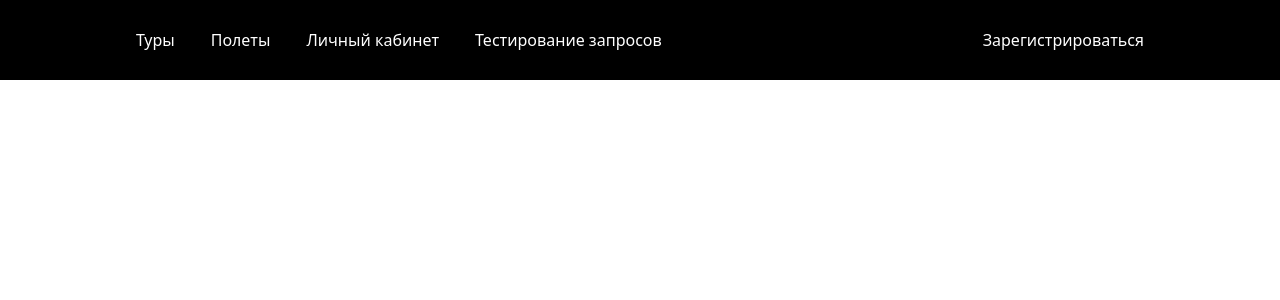
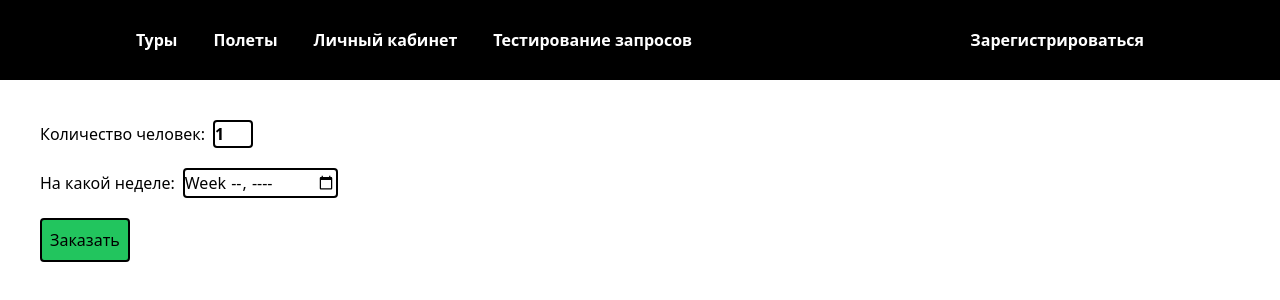
Before and after one commit to R9quiem/react-bd, a React (Create React App) app: page /tour-order/1 in a window 1280 px wide. Shown: the top 300 px of the page. Built offline with nearby package versions, Linux system fonts and the light colour scheme.

Commit message:
правки

```diff
--- a/src/App.js
+++ b/src/App.js
@@ -6,6 +6,7 @@ import Main from "./pages/Main";
 import Header from "./pages/Header";
 import {UserContext, UserProvider} from "./UserContext";
 import Auth from "./pages/Auth";
+import TourOrder from "./pages/TourOrder";
 
 function App() {
     const [isAuthModalOpen,setIsAuthModalOpen] = useState(false);
@@ -18,6 +19,7 @@ function App() {
               <Auth isOpen={isAuthModalOpen} close={closeAuthModal}/>
               <Routes>
                 <Route path='/' Component={Main}/>
+                <Route path='/tour-order/:tour_id' Component={TourOrder}/>
               </Routes>
           </BrowserRouter>
       </UserProvider>
--- /dev/null
+++ b/src/OrderedTourCard.jsx
@@ -0,0 +1,32 @@
+import {useEffect, useState} from "react";
+
+function OrderedTourCard({tour}) {
+  const [flights,setFlights] = useState([]);
+  useEffect(() => {
+    fetch(`http://localhost:8080/ordered-tour-flights/${tour.tour_id}`)
+      .then((res)=>res.json())
+      .then((data)=>setFlights(data));
+  }, []);
+  return (
+    <li className={`flex gap-4 bg-green-300 p-2 rounded`} key={tour.tour_id}>
+      <h1 className="font-bold">Тур №{tour.tour_id}</h1>
+      <div>
+        <h2><i>Маршрут тура:</i></h2>
+        <ol>
+          {flights.map((flight,index)=>
+            <li key={flight.flight_id} className="flex gap-2">
+              <b>{index + 1}.</b>
+              <span>Маршрут: {flight.route_id},</span>
+              <span>Откуда: {flight.departure_city},</span>
+              <span>Куда: {flight.destination_city},</span>
+              <span>Стоимость: {flight.ticket_price}р.</span>
+              <span>Вылет: '{flight.departure_date}'</span>
+            </li>)}
+        </ol>
+
+      </div>
+
+    </li>
+  )
+}
+export default OrderedTourCard;
--- a/src/TourCard.jsx
+++ b/src/TourCard.jsx
@@ -1,4 +1,5 @@
 import {useEffect, useState} from "react";
+import {Link, Navigate} from "react-router-dom";
 
 function TourCard({tour}) {
     const [routes,setRoutes] = useState([]);
@@ -7,8 +8,9 @@ function TourCard({tour}) {
             .then((res)=>res.json())
             .then((data)=>setRoutes(data));
     }, []);
+
     return (
-        <li className=" flex gap-4 bg-green-300 p-2 rounded" key={tour.tour_id}>
+        <li className={`flex gap-4 bg-green-300 p-2 rounded`} key={tour.tour_id}>
             <h1 className="font-bold">Тур №{tour.tour_id}</h1>
             <div>
                 <h2><i>Маршрут тура:</i></h2>
@@ -25,7 +27,7 @@ function TourCard({tour}) {
 
             </div>
             <div className="items-end justify-end grow flex">
-                <button className=" h-fit bg-green-500 p-2 rounded">Заказать тур</button>
+                <Link className=" h-fit bg-green-500 p-2 rounded" to={`/tour-order/${tour.tour_id}`}>Заказать тур</Link>
             </div>
         </li>
     )
--- a/src/pages/Header.jsx
+++ b/src/pages/Header.jsx
@@ -5,12 +5,12 @@ export default function Header({openAuthModal}){
   const {user,logout} = useUser();
     return (
         <header className="bg-black  h-20 ">
-            <nav className="flex relative gap-5 mx-auto h-full w-4/5 items-center  *:text-white *:rounded *:p-2">
-                <NavLink to='/'>Туры</NavLink>
-                <NavLink to='/flights'>Полеты</NavLink>
-                <NavLink to='/dashboard'>Личный кабинет</NavLink>
-                <NavLink to='/tests'>Тестирование запросов</NavLink>
-              <div className="right-0 absolute">
+            <nav className="flex relative gap-5 mx-auto w-4/5 *:py-7 *:rounded-tl-xl *:rounded-tr-xl *:font-bold *:h-full  *:p-2">
+                <NavLink exact to='/'  className={({ isActive}) => isActive ? "bg-white" : "text-white"}>Туры</NavLink>
+                <NavLink to='/flights' className={({ isActive}) => isActive ? "bg-white" : "text-white"}>Полеты</NavLink>
+                <NavLink to='/dashboard' className={({ isActive}) => isActive ? "bg-white" : "text-white"}>Личный кабинет</NavLink>
+                <NavLink to='/tests' className={({ isActive}) => isActive ? "bg-white" : "text-white"}>Тестирование запросов</NavLink>
+              <div className="right-0 absolute *:text-white">
                 {user
                   ? <div>
                     <span>Ваш id: {user}</span> | <button onClick={logout}>Выход</button>
--- a/src/pages/Main.jsx
+++ b/src/pages/Main.jsx
@@ -1,18 +1,30 @@
 import TourCard from "../TourCard";
 import {useEffect, useState} from "react";
+import {useUser} from "../UserContext";
+import OrderedTourCard from "../OrderedTourCard";
 
 export default function Main() {
     const [tours,setTours] = useState([]);
+    const [clientTours,setClientTours] = useState([]);
+    const { user } = useUser();
     useEffect(() => {
         fetch('http://localhost:8080/tours')
             .then((res)=>res.json())
             .then((data)=>setTours(data));
-    }, []);
+        if (user) {
+
+            fetch(`http://localhost:8080/client-tours?client_id=${user}`)
+              .then((res) => res.json())
+              .then((data) => setClientTours(data));
+        }
+    }, [user]);
+
     return (
-        <main className=" w-4/5 mx-auto mt-10 flex flex-col gap-10">
-            <p className="">Туры:</p>
-            <ul className="flex flex-col gap-4">{tours.map((tour) => <TourCard tour={tour}/>)}</ul>
-            <p>Ваши туры:</p>
-        </main>
+      <main className=" w-4/5 mx-auto mt-10 flex flex-col gap-10">
+        <p>Туры:</p>
+        <ul className="flex flex-col gap-4">{tours.map((tour) => <TourCard tour={tour}/>)}</ul>
+        <p>Ваши туры:</p>
+        <ul className="flex flex-col gap-4">{clientTours.map((tour) => <OrderedTourCard tour={tour}/>)}</ul>
+      </main>
     )
 }
--- /dev/null
+++ b/src/pages/TourOrder.jsx
@@ -0,0 +1,88 @@
+import React, { useState } from "react";
+import {useUser} from "../UserContext";
+import {useParams} from "react-router-dom";
+
+function removeW(weekString) {
+  return weekString.replace("W", "");
+}
+
+function TourOrderForm() {
+  const [formData, setFormData] = useState({
+    start_week: '',
+    number_of_people: 1
+  });
+  const {user} = useUser();
+  const { tour_id } = useParams();
+  const orderTour = () => {
+    fetch('http://localhost:8080/ordered-tours', {
+      method: 'POST',
+      headers: {
+        'Content-Type': 'application/json',
+      },
+      body: JSON.stringify({
+        tour_id: tour_id,
+        client_id: user,
+        start_week: formData.start_week,
+        number_of_people: formData.number_of_people
+      }) // Предположим, что вам нужно передать идентификатор тура
+    })
+      .then((res) => res.json())
+      .then((data) => {
+        // Обработка успешного ответа
+        console.log('Заказ тура выполнен:', data);
+        // Здесь можно выполнить какие-то действия, например, обновить состояние компонента
+      })
+      .catch((error) => {
+        // Обработка ошибки
+        console.error('Ошибка при заказе тура:', error);
+      });
+  };
+  const handleNumberOfPeopleChange = (e) => {
+    setFormData({
+      ...formData,
+      ['number_of_people']: e.target.value
+    });
+  };
+  const handleDateChange = (e) => {
+    const weekString = e.target.value;
+    setFormData({
+      ...formData,
+      ['start_week']: weekString
+    });
+  };
+  const handleSubmit = (e) => {
+    e.preventDefault();
+    // Вызываем функцию orderTour, передавая количество человек из состояния и идентификатор тура
+    orderTour();
+  };
+
+  return (
+    <form onSubmit={handleSubmit} className="flex flex-col p-10 *:w-fit gap-5">
+      <label>
+        Количество человек:
+        <input
+          type="number"
+          value={formData.number_of_people}
+          onChange={handleNumberOfPeopleChange}
+          min={1}
+          max={10} // Предположим, что максимальное количество человек - 10
+          required
+          className="ml-2 font-bold border-2 border-black rounded w-10"
+        />
+      </label>
+      <label>
+        На какой неделе:
+        <input
+          type="week"
+          value={formData.start_week}
+          onChange={handleDateChange}
+          required
+          className="ml-2 border-2 border-black rounded"
+        />
+      </label>
+      <button type="submit" className="p-2 bg-green-500 rounded border-2 border-black ">Заказать</button>
+    </form>
+  );
+}
+
+export default TourOrderForm;
```
